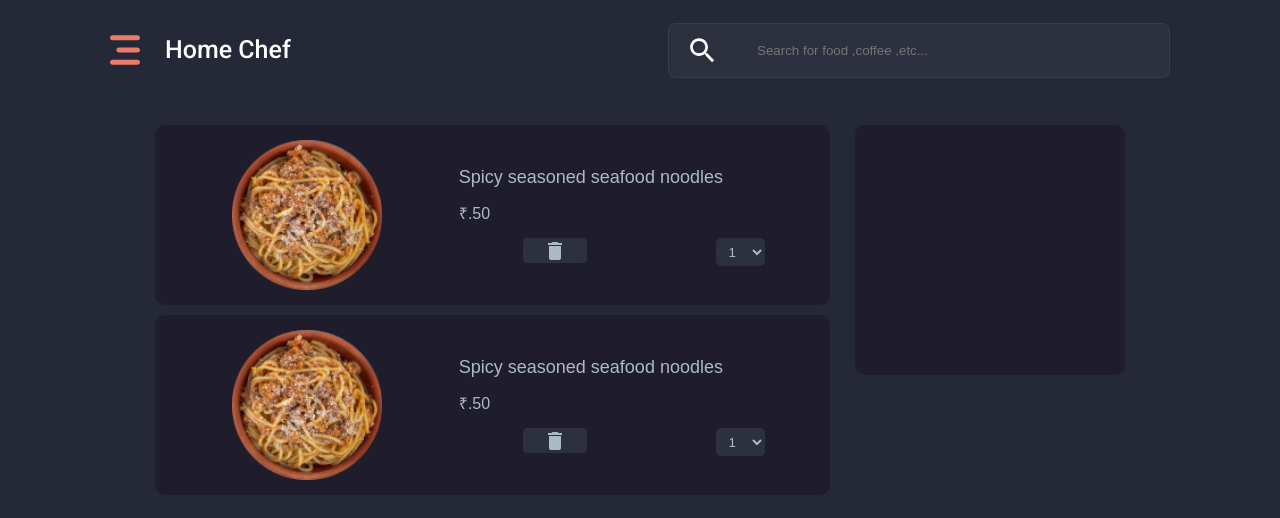
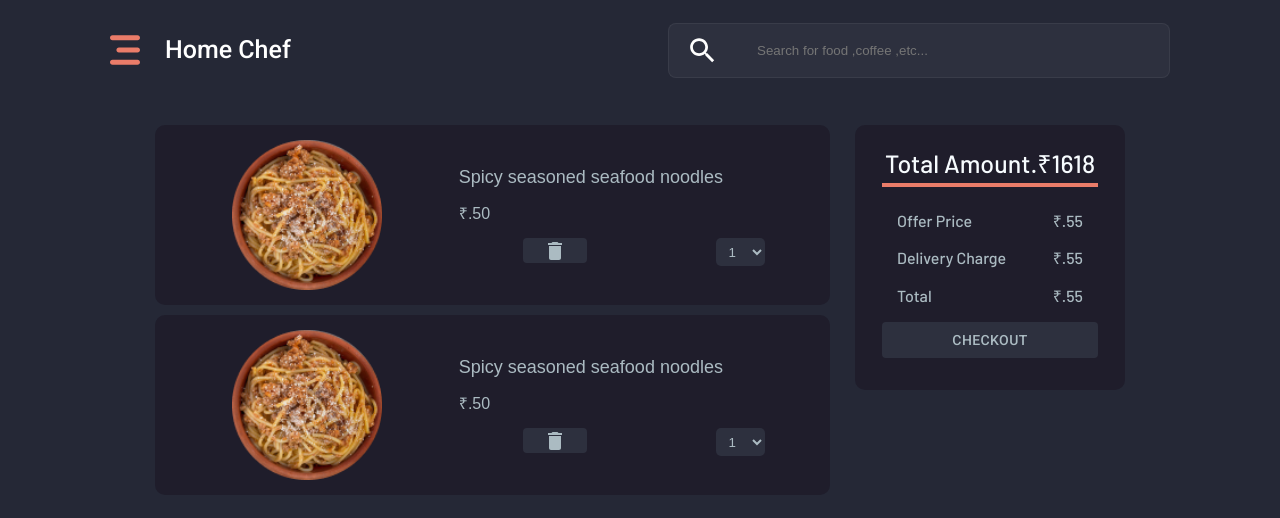
Before and after one commit to aninarafath6/Home-Chef, a React (Create React App) app in the folder home-che-front-end/: page /cart in a window 1280 px wide. Shown: the top 518 px of the page. Built offline with nearby package versions, Linux system fonts and the light colour scheme.

Commit message:
cart price section design complited

```diff
--- a/home-che-front-end/src/components/cart/Cart.Element.js
+++ b/home-che-front-end/src/components/cart/Cart.Element.js
@@ -52,15 +52,16 @@ export const CartItemSection = styled.div`
 export const CartPriceSection = styled.div`
     background:#1F1D2B;
     width:40%;
-    height:250px;
+    height:265px;
     border-radius:10px;
-
+    display:flex;
+    flex-direction:column;
+    align-items:center;
 
     /* on tablet device */
    @media screen and (max-width:834px){
         width:40%;
         height:250px;
-        flex-direction:row;
    }
     /* on mobile large device */
     @media screen and (max-width:425px){
@@ -68,7 +69,53 @@ export const CartPriceSection = styled.div`
         height:250px;
     }
 `;
+export const HeadingPrice = styled.h2`
+/* Total Amount.₹1618 */
+font-family: Barlow;
+font-style: normal;
+font-weight: 500;
+font-size: 25px;
+line-height: 140%;
+/* identical to box height, or 35px */
+text-align: center;
+color: #F7FCFF;
+margin-bottom: 2px;
 
+
+`;
+export const PriceDetailContainer = styled.div`
+width:80%;
+height:60%;
+/* background:red; */
+border-top: 4px solid #EA7C69;
+padding-top:8px;
+
+`;
+
+export const PriceDetail = styled.h6 `
+/* Offer Price */
+
+display:flex;
+justify-content:space-between;
+font-family: Barlow;
+font-style: normal;
+font-weight: 500;
+font-size: 16px;
+line-height: 140%;
+/* identical to box height, or 27px */
+margin:15px;
+color: #ABBBC2;
+
+
+`;
+
+export const CheckoutButton = styled(Button)`
+    width: 100%;
+    &&&{
+    background: #2D303E;
+    color:#ABBBC2;
+    }
+    `;
 
 
 
--- a/home-che-front-end/src/components/cart/Cart.js
+++ b/home-che-front-end/src/components/cart/Cart.js
@@ -2,7 +2,11 @@ import CartItem from './CartItem';
 import {
     CartItemSection,
     CartPriceSection,
-    Container
+    Container,
+    HeadingPrice,
+    PriceDetailContainer,
+    PriceDetail,
+    CheckoutButton
 } from './Cart.Element';
 
 export default function Cart() {
@@ -14,7 +18,13 @@ export default function Cart() {
 
             </CartItemSection>
             <CartPriceSection>
-
+                <HeadingPrice>Total Amount.₹1618</HeadingPrice>
+                <PriceDetailContainer>
+                    <PriceDetail>Offer Price <span>₹.55</span></PriceDetail>
+                    <PriceDetail>Delivery Charge <span>₹.55</span></PriceDetail>
+                    <PriceDetail>Total <span>₹.55</span></PriceDetail>
+                <CheckoutButton>Checkout</CheckoutButton>
+                </PriceDetailContainer>
             </CartPriceSection>
         </Container>
     )
```
Lines whose indentation alone changed are shown as unchanged.
